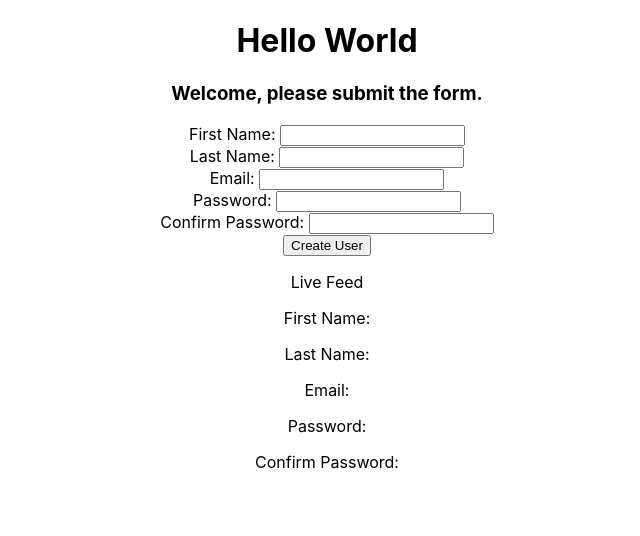
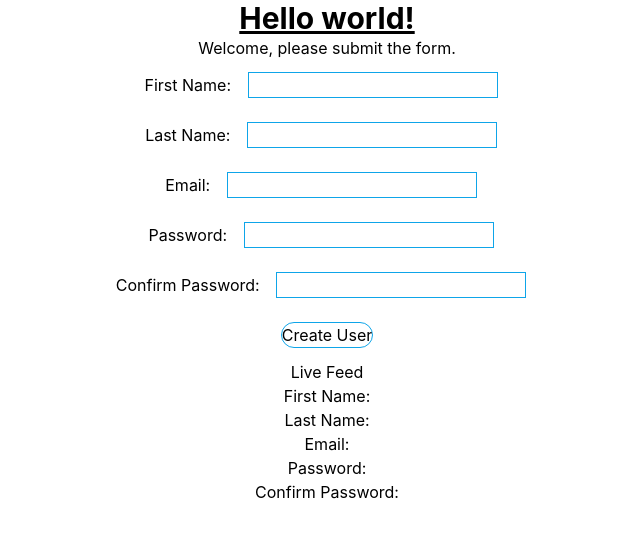
Before and after one commit to Skylarsj/validator, a React (Create React App) app: page / in a window 1280 px wide. Shown: the top 536 px of the page, without its empty margins (313-953 px from the left). Built offline with nearby package versions, Linux system fonts and the light colour scheme.

Commit message:
Adding CSS to form

```diff
--- a/src/App.js
+++ b/src/App.js
@@ -4,7 +4,7 @@ import UserForm from './components/UserForm';
 function App() {
   return (
     <div className="App">
-      <h1>Hello World</h1>
+      <h1 className="text-3xl font-bold underline">Hello world!</h1>
       <UserForm/>
     </div>
   );
--- a/src/components/UserForm.js
+++ b/src/components/UserForm.js
@@ -28,25 +28,25 @@ const UserForm = (props) => {
             }
                 <div>
                     <label>First Name: </label>
-                    <input value={firstName} type="text" onChange={ (e) => setFirstName(e.target.value) } />
+                    <input class="w-30 m-3 border border-sky-500" value={firstName} type="text" onChange={ (e) => setFirstName(e.target.value) } />
                 </div>
                 <div>
                     <label>Last Name: </label>
-                    <input value={lastName} type="text" onChange={ (e) => setLastName(e.target.value) } />
+                    <input class="w-30 m-3 border border-sky-500" value={lastName} type="text" onChange={ (e) => setLastName(e.target.value) } />
                 </div>
                 <div>
                     <label>Email: </label>
-                    <input value={email} type="text" onChange={ (e) => setEmail(e.target.value) } />
+                    <input class="w-30 m-3 border border-sky-500" value={email} type="text" onChange={ (e) => setEmail(e.target.value) } />
                 </div>
                 <div>
                     <label>Password: </label>
-                    <input value={password} type="text" onChange={ (e) => setPassword(e.target.value) } />
+                    <input class="w-30 m-3 border border-sky-500" value={password} type="text" onChange={ (e) => setPassword(e.target.value) } />
                 </div>
                 <div>
                     <label>Confirm Password: </label>
-                    <input value={confirmPassword} type="text" onChange={ (e) => setConfirmPassword(e.target.value) } />
+                    <input class="w-30 m-3 border border-sky-500" value={confirmPassword} type="text" onChange={ (e) => setConfirmPassword(e.target.value) } />
                 </div>
-                <input type="submit" value="Create User" />
+                <input class="rounded-full w-35 m-3 border border-sky-500" type="submit" value="Create User" />
             </form>
 
             <div>
--- a/src/index.css
+++ b/src/index.css
@@ -1,3 +1,7 @@
+@tailwind base;
+@tailwind components;
+@tailwind utilities;
+
 body {
   margin: 0;
   font-family: -apple-system, BlinkMacSystemFont, 'Segoe UI', 'Roboto', 'Oxygen',
--- a/tailwind.config.js
+++ b/tailwind.config.js
@@ -1,6 +1,8 @@
 /** @type {import('tailwindcss').Config} */
 module.exports = {
-  content: [],
+  content: [
+      "./src/**/*.{js,jsx,ts,tsx}"
+    ],
   theme: {
     extend: {},
   },
```
